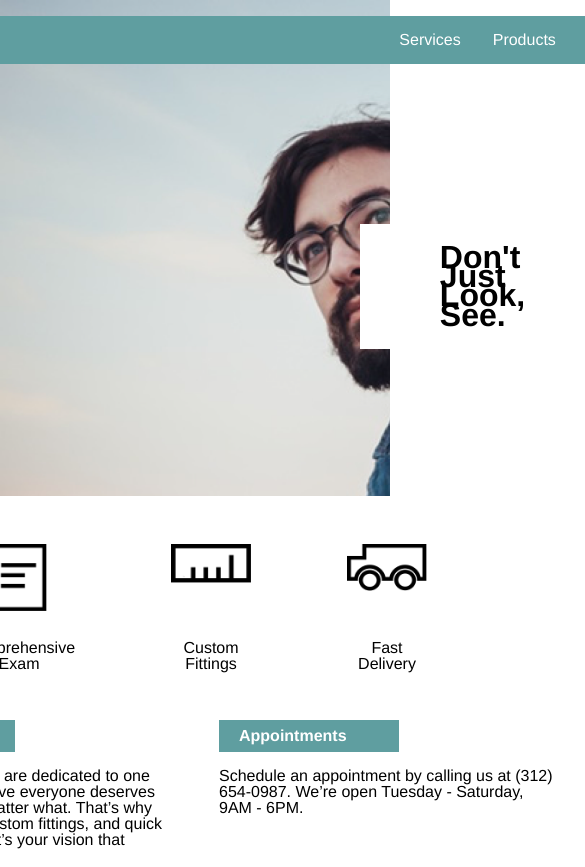
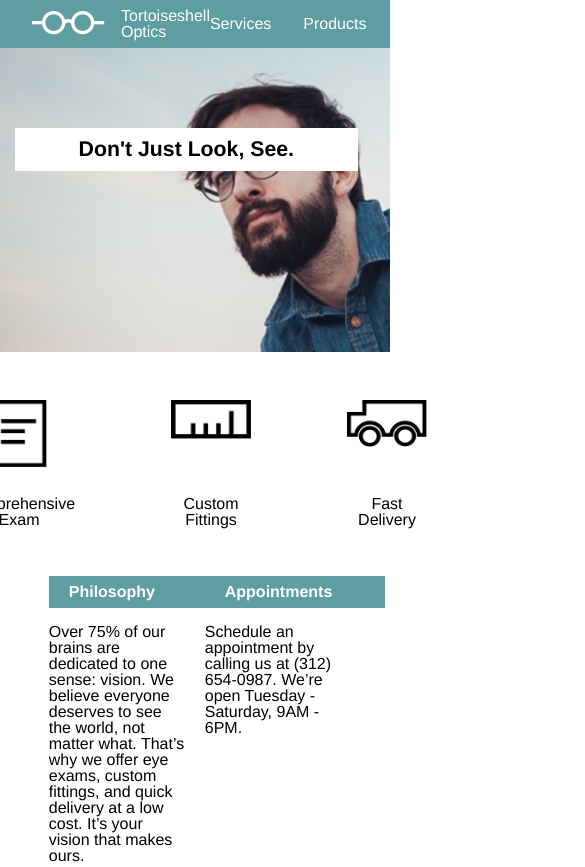
Before and after one commit to BobbyDway/TortoiseshellOptics, a plain HTML site: page index.html in a window 390 px wide. Shown: the top 867 px of the page, 585 px wide, since content can reach past the window. Drawn offline with Linux system fonts and the light colour scheme.

Commit message:
Add responsive design for pad size display.

```diff
--- a/Resources/css/style.css
+++ b/Resources/css/style.css
@@ -22,9 +22,11 @@
   justify-content: space-between;
 }
 .caption {
+  display: flex;
+  align-items: flex-end;
   background-color: white;
   margin-top: 10rem;
-  margin-left: 575px;
+  margin-right: -516px;
 }
 .caption h1 {
   line-height: 1.2rem;
@@ -163,3 +165,33 @@
 .end h3 {
   font-family: Helvetica;
 }
+
+@media only screen and (max-width: 1024px) {
+  .header {
+    width: 100%;
+    margin-top: 0rem;
+  }
+  .top {
+    height: 22rem;
+    align-items: flex-end;
+  }
+  .caption {
+    display: flex;
+    margin-top: 5rem;
+    margin-right: 2rem;
+    margin-left: 0rem;
+  }
+  .caption h1 {
+    font-size: 1.33rem;
+    padding: 0.75rem 4rem;
+  }
+  .services {
+    width: 100%;
+  }
+  .info {
+    width: 100%;
+  }
+  .footer {
+    width: 100%;
+  }
+}
```
